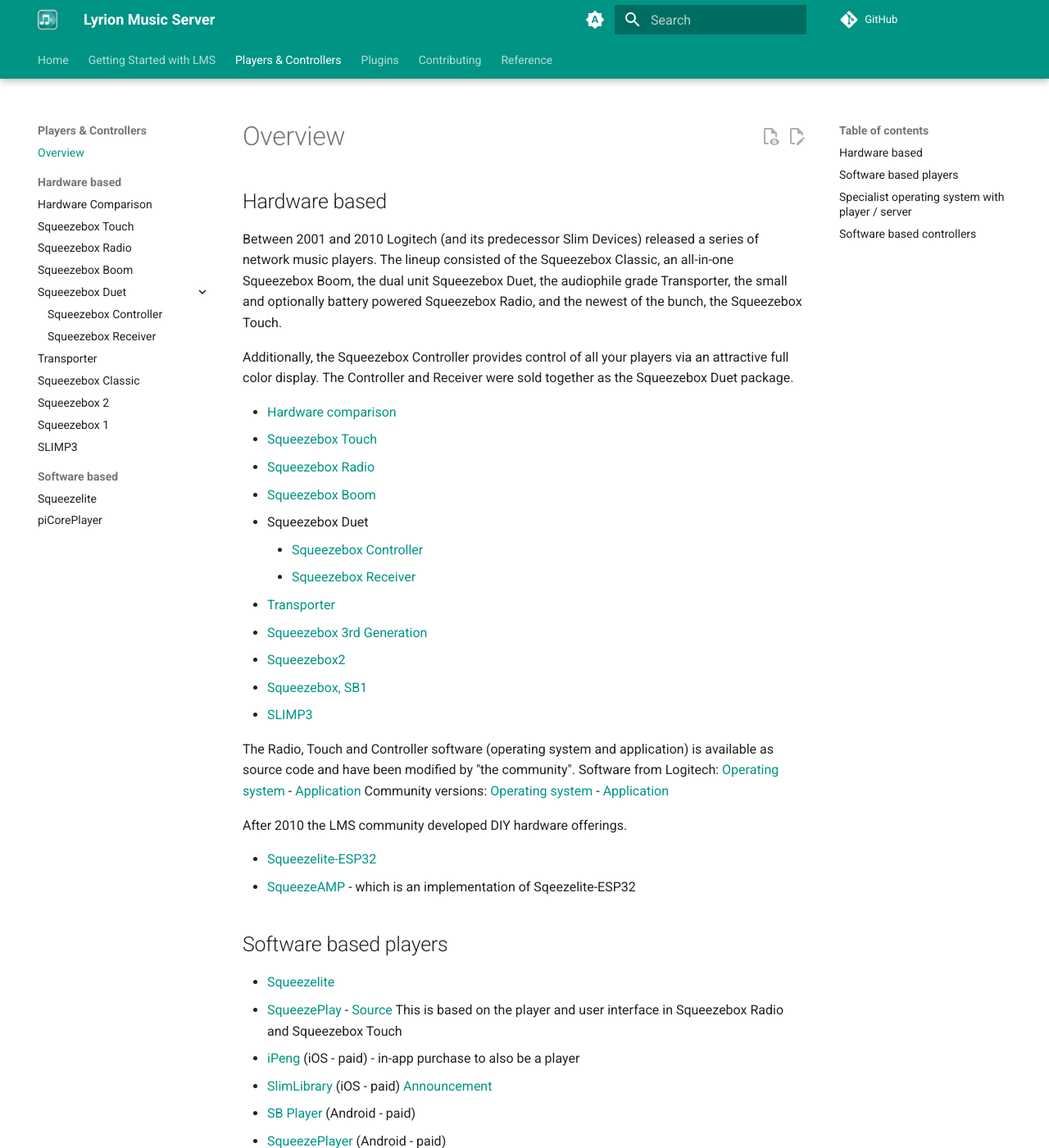
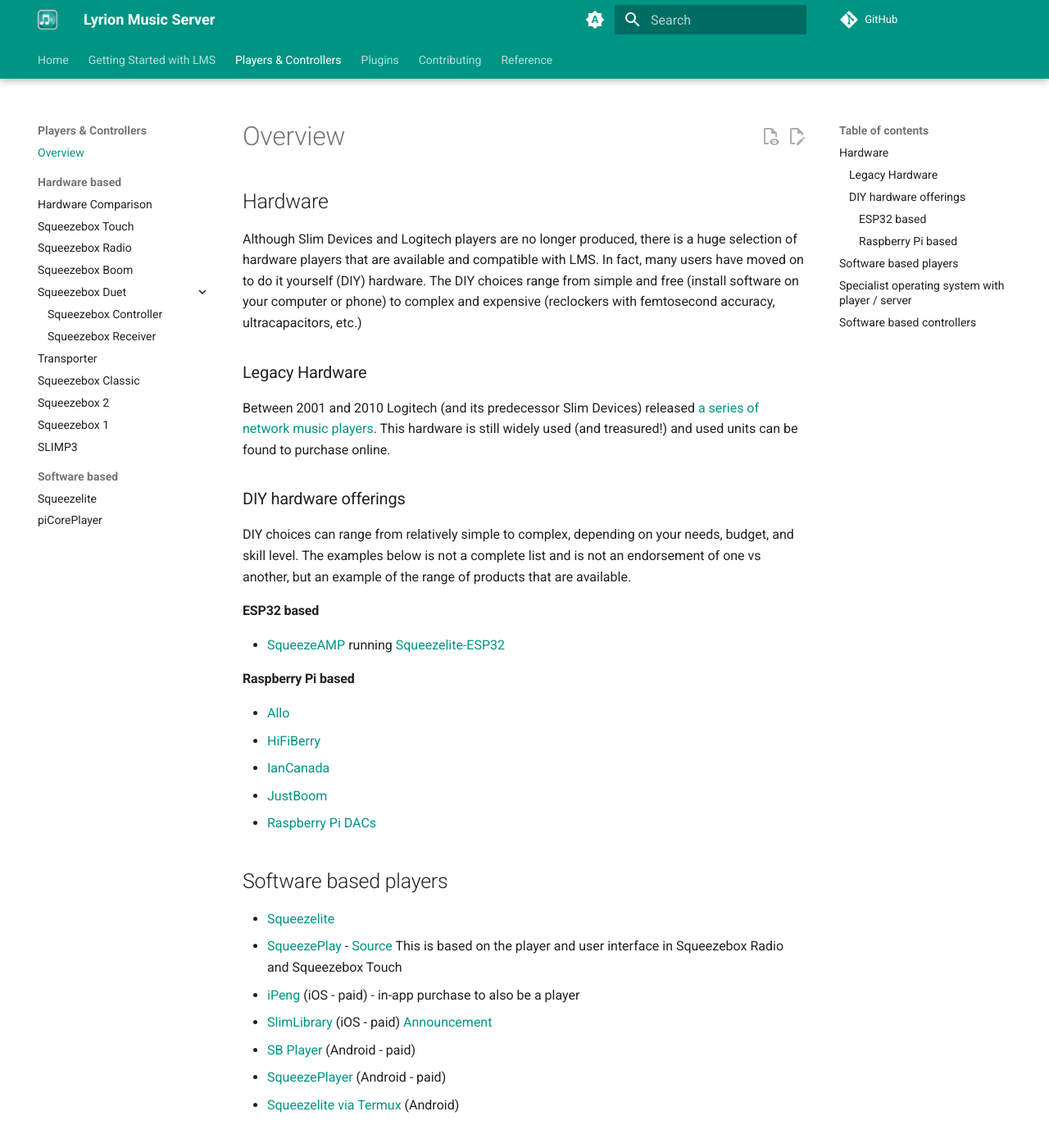
Before and after one commit to LMS-Community/lms-community.github.io, an MkDocs documentation site: the page built from docs/players-and-controllers/index.md, in a window 1280 px wide and 1400 px high. Shown: the whole window at 82% size. Built offline with MkDocs 1.6.1 and Material for MkDocs 9.7.7, drawn with Linux system fonts in a browser that asks for light colours; comment, search, counter and statistics services are not loaded.

Commit message:
Update index.md
Updating Hardware section to focus more on currently available hardware instead of on legacy hardware that is no longer produced.

```diff
--- a/docs/players-and-controllers/index.md
+++ b/docs/players-and-controllers/index.md
@@ -3,33 +3,22 @@
 title: Overview
 ---
 
-## Hardware based
+## Hardware
+Although Slim Devices and Logitech players are no longer produced, there is a huge selection of hardware players that are available and compatible with LMS.  In fact, many users have moved on to do it yourself (DIY) hardware.  The DIY choices range from simple and free (install software on your computer or phone) to complex and expensive (reclockers with femtosecond accuracy, ultracapacitors, etc.)
 
-Between 2001 and 2010 Logitech (and its predecessor Slim Devices) released a series of network music players. The lineup consisted of the Squeezebox Classic, an all-in-one Squeezebox Boom, the dual unit Squeezebox Duet, the audiophile grade Transporter, the small and optionally battery powered Squeezebox Radio, and the newest of the bunch, the Squeezebox Touch.
+### Legacy Hardware
+Between 2001 and 2010 Logitech (and its predecessor Slim Devices) released [a series of network music players](hardware-comparison.md).  This hardware is still widely used (and treasured!) and used units can be found to purchase online.
 
-Additionally, the Squeezebox Controller provides control of all your players via an attractive full color display. The Controller and Receiver were sold together as the Squeezebox Duet package.
-
-- [Hardware comparison](hardware-comparison.md)
-- [Squeezebox Touch](squeezebox-touch.md)
-- [Squeezebox Radio](squeezebox-radio.md)
-- [Squeezebox Boom](squeezebox-boom.md)
-- Squeezebox Duet
-    - [Squeezebox Controller](squeezebox-controller.md)
-    - [Squeezebox Receiver](squeezebox-receiver.md)
-- [Transporter](transporter.md)
-- [Squeezebox 3rd Generation](squeezebox-classic.md)
-- [Squeezebox2](squeezebox2.md)
-- [Squeezebox, SB1](squeezebox1.md)
-- [SLIMP3](SLIMP3.md)
-
-The Radio, Touch and Controller software (operating system and application) is available as source code and have been modified by "the community".
-Software from Logitech: [Operating system](https://github.com/LMS-Community/squeezeos) - [Application](https://github.com/LMS-Community/squeezeplay)
-Community versions: [Operating system](https://github.com/ralph-irving/squeezeos)  - [Application](https://github.com/ralph-irving/squeezeos-squeezeplay)
-
-After 2010 the LMS community developed DIY hardware offerings.
-
-- [Squeezelite-ESP32](https://github.com/sle118/squeezelite-esp32)
-- [SqueezeAMP](https://github.com/philippe44/SqueezeAMP) - which is an implementation of Sqeezelite-ESP32
+### DIY hardware offerings
+DIY choices can range from relatively simple to complex, depending on your needs, budget, and skill level.  The examples below is not a complete list and is not an endorsement of one vs another, but an example of the range of products that are available.
+#### ESP32 based
+- [SqueezeAMP](https://github.com/philippe44/SqueezeAMP) running [Squeezelite-ESP32](https://github.com/sle118/squeezelite-esp32)
+#### Raspberry Pi based
+- [Allo](https://allo.com/)
+- [HiFiBerry](https://www.hifiberry.com/)
+- [IanCanada](https://iancanada.ca/)
+- [JustBoom](https://shop.justboom.co/collections/raspberry-pi-audio-boards)
+- [Raspberry Pi DACs](https://www.raspberrypi.com/products/)
 
 ## Software based players
 
```
